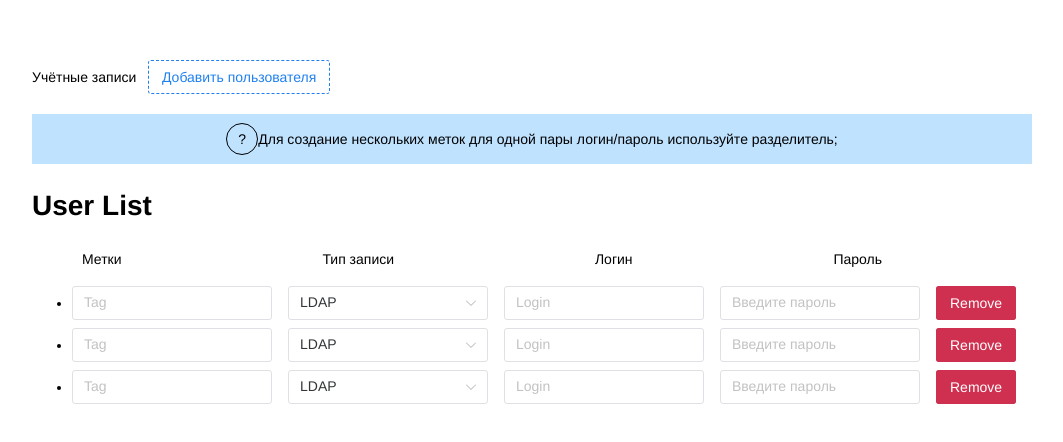
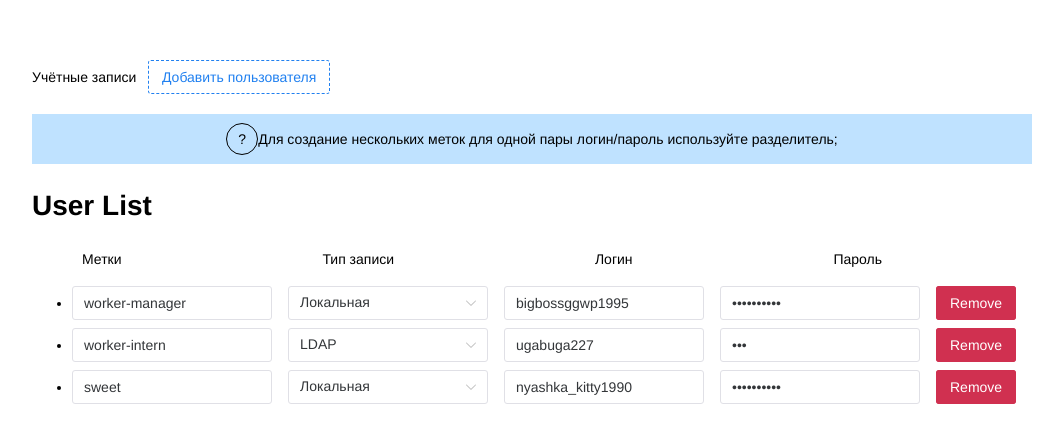
Before and after one commit to harastw/account-management-form, a Vue app: page / in a window 1280 px wide. Shown: the top 442 px of the page, without its empty margins (28-1091 px from the left). Built offline with nearby package versions, Linux system fonts and the light colour scheme.

Commit message:
Update UserClass.ts

```diff
--- a/src/UserClass.ts
+++ b/src/UserClass.ts
@@ -3,4 +3,10 @@
   type: string = 'LDAP'
   login: string = ''
   password: string = ''
+  constructor(tag: string = '', type: string = '', login: string = '', password: string = '') {
+    this.tag = tag
+    this.type = type
+    this.login = login
+    this.password = password
+  }
 }
```
